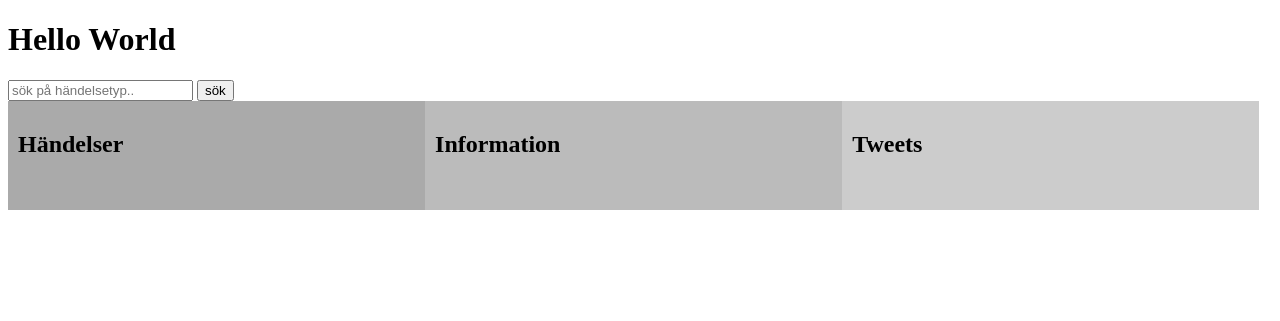
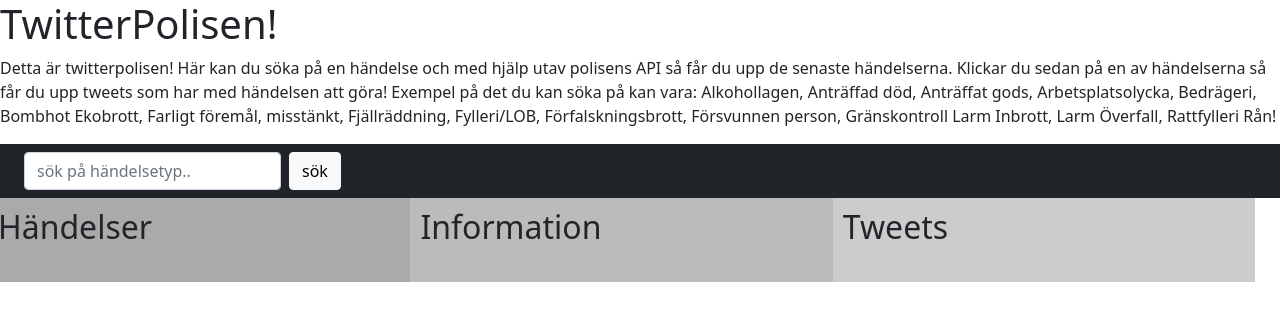
Before and after one commit to viktorpolak98/Webbtjanster-projekt, a Flask app: page / in a window 1280 px wide. Shown: the top 321 px of the page. Run offline with Flask 2, Linux system fonts and the light colour scheme; some libraries are stand-ins or nearby versions.

Commit message:
last touches

```diff
--- a/templates/index.html
+++ b/templates/index.html
@@ -2,11 +2,18 @@
 <html>
   <head>
     <meta charset="utf-8">
+    <link href="https://cdn.jsdelivr.net/npm/bootstrap@5.0.0-beta1/dist/css/bootstrap.min.css" rel="stylesheet" integrity="sha384-giJF6kkoqNQ00vy+HMDP7azOuL0xtbfIcaT9wjKHr8RbDVddVHyTfAAsrekwKmP1" crossorigin="anonymous">
     <link rel="stylesheet" href="style.css">
   </head>
   <body>
   <div class="row">
-    <h1 id="something">Hello World</h1>
+    <h1 id="something">TwitterPolisen!</h1>
+    <p>Detta är twitterpolisen! Här kan du söka på en händelse och med hjälp utav polisens API så får du upp de senaste
+      händelserna. Klickar du sedan på en av händelserna så får du upp tweets som har med händelsen att göra! Exempel på
+      det du kan söka på kan vara: Alkohollagen, Anträffad död, Anträffat gods, Arbetsplatsolycka, Bedrägeri, Bombhot
+      Ekobrott, Farligt föremål, misstänkt, Fjällräddning, Fylleri/LOB, Förfalskningsbrott, Försvunnen person, Gränskontroll
+      Larm Inbrott, Larm Överfall, Rattfylleri Rån!
+    </p>
     <nav class="navbar navbar-dark bg-dark">
       <div class="container-fluid">
         <form id="myform" name="myform" action="" class="d-flex" method="GET">
@@ -46,8 +53,7 @@
         <table class="">
           <tr>
             <td id="twitters">
-              <p id="tweetName"></p>
-              <p id="tweetInfo"></p>
+              <ul id="tweets">
               </ul>
             </td>
           </tr>
--- a/templates/script.js
+++ b/templates/script.js
@@ -5,6 +5,7 @@
   $.ajax({
       method: "get",
       url: "https://polisen.se/api/events?type=" + searchTerm,
+      // url skall vara localhost:5000 + searchTerm
       headers: {"Accept": "application/json"},
   })
   .done(function (data) {
@@ -17,6 +18,7 @@
       $('#police_post_' + i).click(updatePoliceDiv(data[i]));
     }
   });
+
 
   function getTwitterPosts (gps) {
     const twitterStuff = ['@Lenamalmstrom Eller hur 😀', '@MsMoneypenny11 @msgrp Nä, han sa ju no filter 🤣', 'Carl har bryggt kaffe.. smakar sump.. men lär ju dricka upp de, som den snälla flickvännen man är 🥲', '(SWE/ENG) Grind med packs o annat skoj! #ad !cantona !messi !grannen #FuckCorona https://t.co/kUd1t3NhDT', '@svtnyheter Är man förvånad, knappast! Sen ett nytt begrepp "Iskyla" Ha Ha', '@Natursidan Bedrövligt!', '@Newbergskan Eller hur 😀', '@thereseverdun Min mamma jobbade i Saltsjöqvarn när jag var liten och som på den tiden var kungsörnen.', '@AryaStark_got_ För mycket snö är precis lagom', 'Alla älskar snö https://t.co/PG7Z5q1Flr']
@@ -39,18 +41,17 @@
         var geocode = twittertwitter[2];
         var dateTime = twittertwitter[3]
 
-        $("#tweetName").empty();
-        tweet = '<p>' + name + '</p>';
-        $("#tweetName").append(tweet)
-
-        $("#tweetInfo").empty();
-        tweet1 = '<p>' + info + '</p>';
-        $("#tweetInfo").append(tweet1)
+        lost = $('#tweets');
+        for (tweet of twittertwitter) {
+          smn = '<p>' + tweet + '</p>';
+          lost.append(smn);
+        }
         // Loopa ut alla kommentarerna i en LI eller liknande beroende på hur du vill visa dom och appenda till diven till höger som är gjort för twitter
       }
 
   function updatePoliceDiv(data) {
     return function () {
+      $("#tweets").empty();
       var gps = data.location.gps;
       var locationName = data.name;
       var name = data.name;
@@ -58,8 +59,6 @@
       var url = data.url;
       var type = data.type;
       var dateTime = data.datetime;
-      // appenda informationen till diven som du gjort till höger för polisen
-      // ta bort allt innan
       $("#eventName").empty();
       something = '<h3>' + data.name + '</h3>';
       $("#eventName").append(something);
@@ -72,16 +71,13 @@
       something3 = '<a src="' + data.url + '">' + data.url + '</a>';
       $("#eventUrl").append(something3);
 
-
-      // lägg till grejer
-      // https://www.w3schools.com/jquery/jquery_dom_add.asp
-
-
       var twitterPosts = getTwitterPosts(data.location.gps);
       updateTwitterDiv(twitterPosts);
     }
   }
 };
+
+
 
 
 
```
